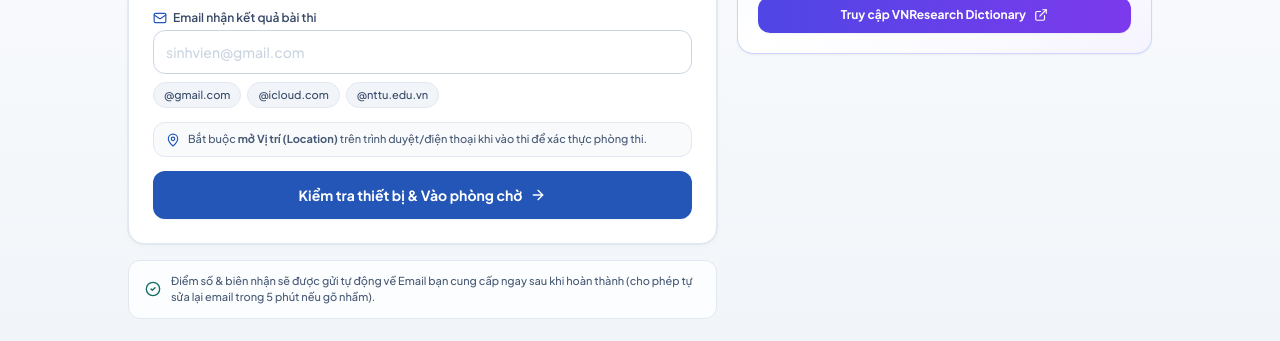
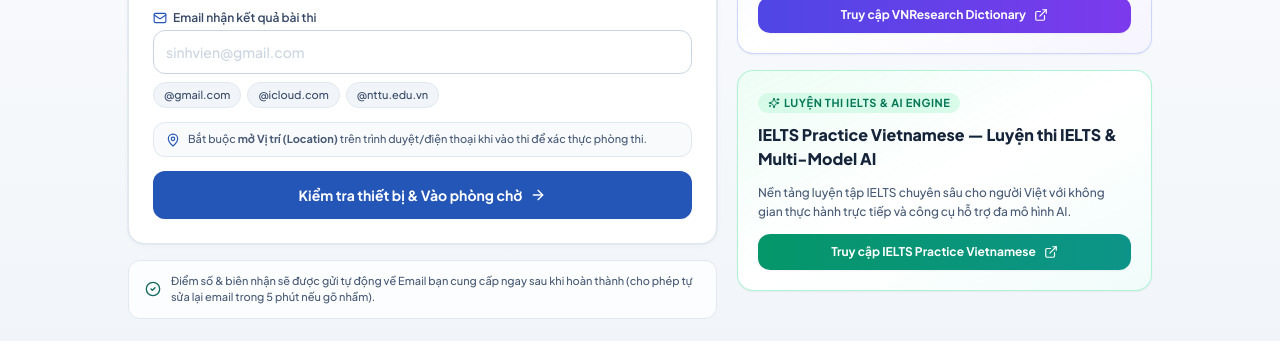
Before and after one commit to johntroger/vneconomics-testing-platform, a React (Vite) app: page / in a window 1280 px wide. Shown: the part 444-785 px from the top of the page. Built offline with nearby package versions, Linux system fonts and the light colour scheme; no server answers.

Commit message:
ui: add IELTS Practice Vietnamese promo card below VNResearch Dictionary

```diff
--- a/src/pages/HomePortalPage.tsx
+++ b/src/pages/HomePortalPage.tsx
@@ -872,6 +872,32 @@ export const HomePortalPage: React.FC = () => {
               <ExternalLink className="w-3.5 h-3.5 shrink-0" />
             </a>
           </div>
+
+          {/* IELTS Practice Vietnamese Promo Card */}
+          <div className="bg-gradient-to-br from-emerald-50/90 via-white to-teal-50/80 rounded-2xl border border-emerald-200/90 shadow-sm p-4 sm:p-5 space-y-3">
+            <div className="flex items-start justify-between gap-2">
+              <div>
+                <span className="inline-flex items-center gap-1 text-[11px] font-bold uppercase tracking-wider text-emerald-700 bg-emerald-100/80 px-2.5 py-0.5 rounded-full">
+                  <Sparkles className="w-3 h-3" /> Luyện thi IELTS &amp; AI Engine
+                </span>
+                <h2 className="text-sm sm:text-base font-extrabold text-ink-900 mt-2 leading-snug">
+                  IELTS Practice Vietnamese — Luyện thi IELTS &amp; Multi-Model AI
+                </h2>
+              </div>
+            </div>
+            <p className="text-xs text-ink-600 leading-relaxed">
+              Nền tảng luyện tập IELTS chuyên sâu cho người Việt với không gian thực hành trực tiếp và công cụ hỗ trợ đa mô hình AI.
+            </p>
+            <a
+              href="https://ielts-practice-vietnamese.vercel.app/about"
+              target="_blank"
+              rel="noopener noreferrer"
+              className="w-full py-2.5 px-4 rounded-xl bg-gradient-to-r from-emerald-600 to-teal-600 hover:from-emerald-700 hover:to-teal-700 text-white text-xs font-bold flex items-center justify-center gap-2 shadow-sm transition"
+            >
+              <span>Truy cập IELTS Practice Vietnamese</span>
+              <ExternalLink className="w-3.5 h-3.5 shrink-0" />
+            </a>
+          </div>
           </div>
         </div>
       </main>
```
